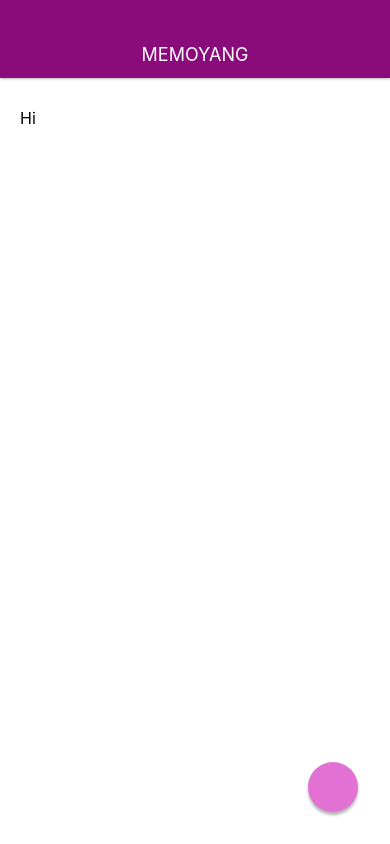
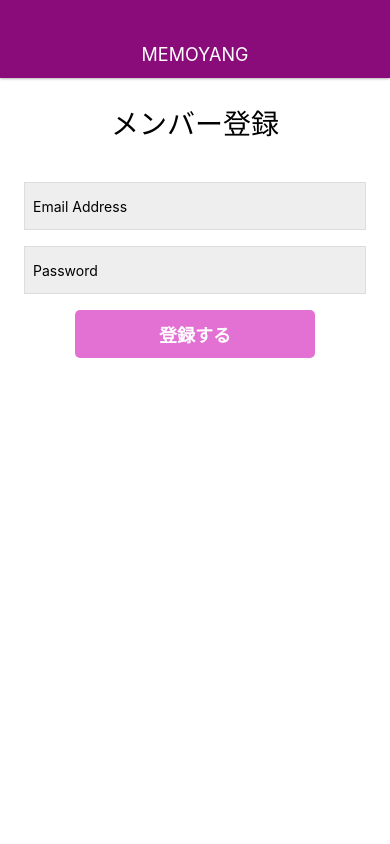
Before and after one commit to Eunjean/MemoApp, a React Native app: screen / in a window 390 px wide. Built offline with nearby package versions, Linux system fonts and the light colour scheme; a web font is replaced by a local one.

Commit message:
Creat Login and Signup

```diff
--- a/App.js
+++ b/App.js
@@ -2,13 +2,13 @@
 import { StyleSheet, View } from 'react-native';
 
 import Appbar from './src/components/Appbar';
-import MemoEditScreen from './src/screens/MemoEditScreen';
+import SignupScreen from './src/screens/SignupScreen';
 
 export default function App() {
   return (
     <View style={styles.container}>
       <Appbar />
-      <MemoEditScreen />
+      <SignupScreen />
     </View>
   );
 }
--- /dev/null
+++ b/src/screens/SignupScreen.js
@@ -0,0 +1,60 @@
+import React from 'react';
+import {
+  StyleSheet, View, Text, TextInput,
+  TouchableHighlight,
+} from 'react-native';
+
+class SignupScreen extends React.Component {
+  render() {
+    return (
+      <View style={styles.container}>
+        <Text style={styles.title}>
+          メンバー登録
+        </Text>
+        <TextInput style={styles.input} value="Email Address" />
+        <TextInput style={styles.input} value="Password" />
+        <TouchableHighlight style={styles.button} onPress={() => {}} underlayColor="#823d81">
+          <Text style={styles.buttonTitle}>登録する</Text>
+        </TouchableHighlight>
+      </View>
+    );
+  }
+}
+
+const styles = StyleSheet.create({
+  container: {
+    flex: 1,
+    width: '100%',
+    padding: 24,
+    backgroundColor: '#fff',
+  },
+  input: {
+    backgroundColor: '#eee',
+    height: 48,
+    marginBottom: 16,
+    borderWidth: 1,
+    borderColor: '#ddd',
+    padding: 8,
+  },
+  title: {
+    fontSize: 28,
+    alignSelf: 'center',
+    marginBottom: 40,
+  },
+  button: {
+    backgroundColor: '#e371d4',
+    height: 48,
+    borderRadius: 5,
+    justifyContent: 'center',
+    alignItems: 'center',
+    width: '70%',
+    alignSelf: 'center',
+  },
+  buttonTitle: {
+    fontSize: 18,
+    color: '#fff',
+    fontWeight: 'bold',
+  },
+});
+
+export default SignupScreen;
```
Also changed, not shown: src/screens/LoginScreen.js (added, +60 -0 lines).
